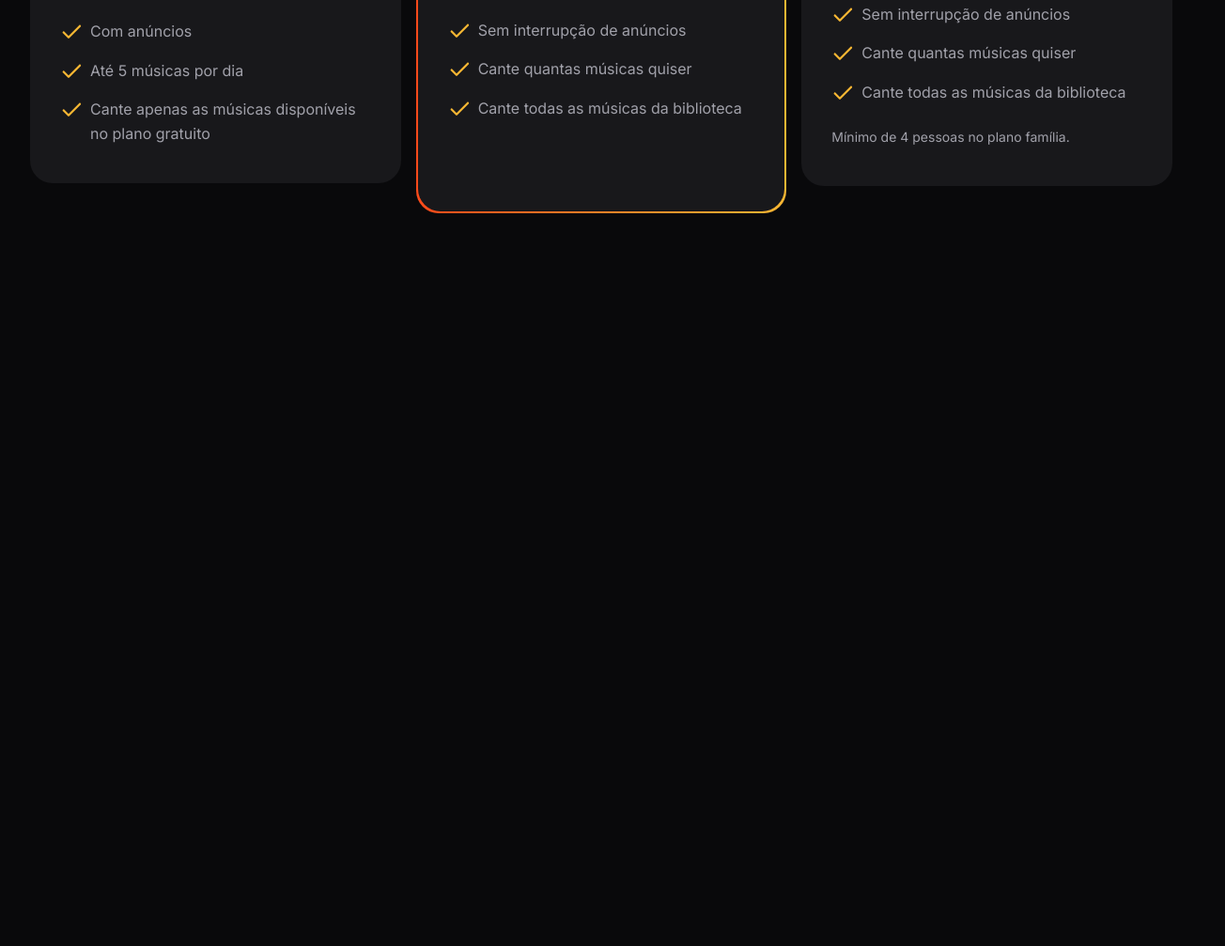
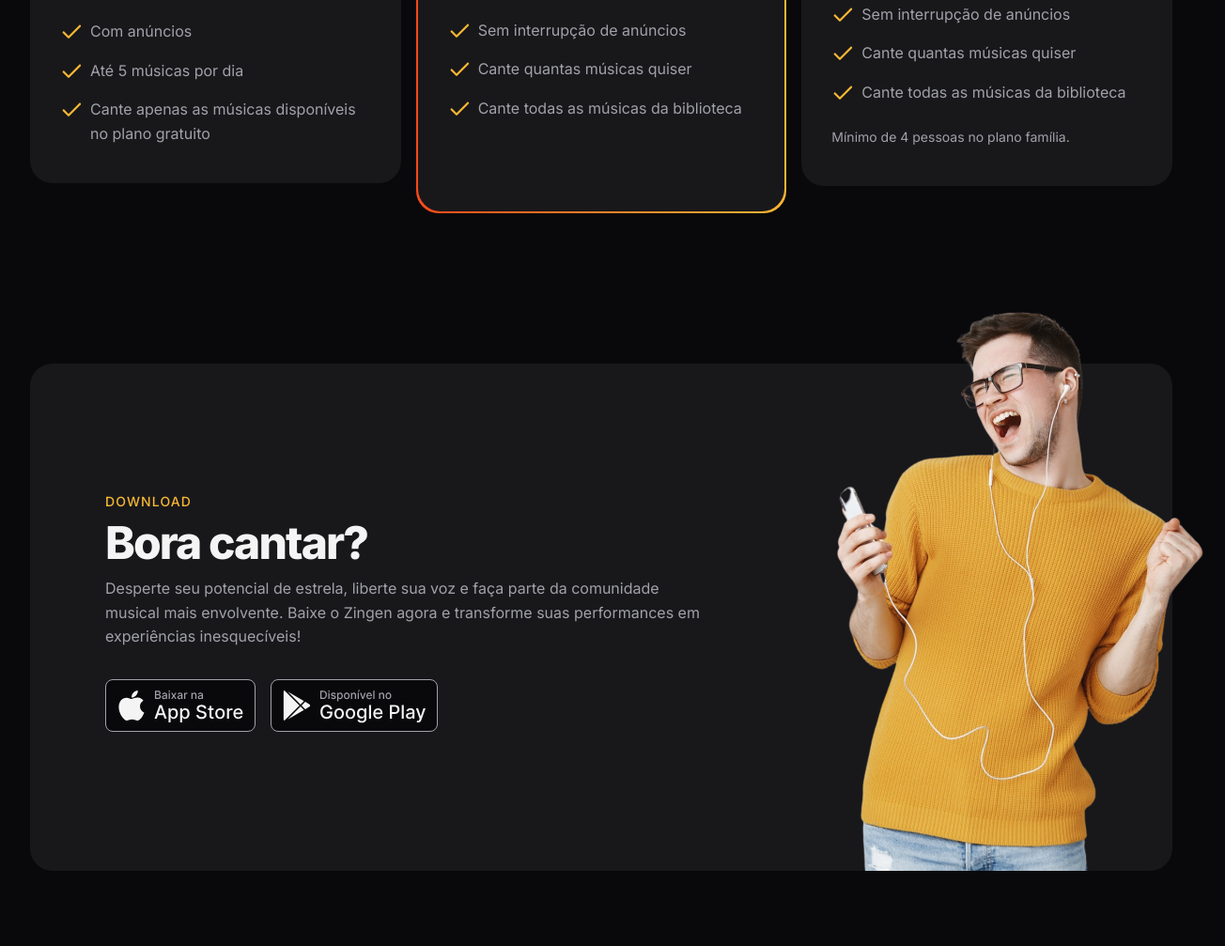
Before and after one commit to emanoelecr/Zingen, a plain HTML site: page index.html in a window 1280 px wide. Shown: the part 3231-4238 px from the top of the page at 94% size, 1304 px wide, since content can reach past the window. Before the commit the page ends 3538 px from the top, so only its background shows below. Drawn offline with Linux system fonts and the light colour scheme.

Commit message:
Seção download

```diff
--- a/index.html
+++ b/index.html
@@ -178,5 +178,28 @@
         </div>
       </div>
     </section>
+    <section id="download">
+      <div class="container py-xl">
+        <div class="card px-lg even-columns items-center">
+          <div>
+            <header>
+              <strong>download</strong>
+              <h2>Bora cantar?</h2>
+            </header>
+            <p>Desperte seu potencial de estrela, liberte sua voz e faça parte da comunidade musical mais envolvente. Baixe o Zingen agora e transforme suas performances em experiências inesquecíveis!</p>
+            <div class="buttons flex gap-1">
+              <a href="#">
+                <img src="./assets/icons/button-appstore.svg" alt="Botão de Download da Apple Store">
+              </a>
+              <a href="#">
+                <img src="./assets/icons/button-googleplay.svg" alt="Botão de Download da PlayStore">
+              </a>
+            </div>
+          </div>
+            <img src="./assets/rapaz-ouvindo-musica-com-fones-de-ouvido-e-cantando-no-aplicativo-de-karaoke-removebg 1.png" alt="" />
+          </div>
+        </div>
+      </div>
+    </section>
   </body>
 </html>
--- /dev/null
+++ b/styles/download.css
@@ -0,0 +1,32 @@
+#download {
+  .card {
+    padding: 3rem 1.5rem 15rem;
+    position: relative;
+    & > img {
+      width: 14.5rem;
+      position: absolute;
+      bottom: 0;
+      right: -3.5rem;
+    }
+  }
+
+  .buttons {
+    flex-wrap: wrap;
+    margin-top: 2rem;
+  }
+
+  @media (width >= 80em) {
+    .card {
+      padding: 8.75rem 5rem;
+
+      & > div:nth-child(1) {
+        max-width: 40rem;
+      }
+
+      & > img {
+        width: 29.125rem;
+      }
+    }
+  }
+
+}
--- a/styles/global.css
+++ b/styles/global.css
@@ -46,6 +46,7 @@ html {
   font-size: var(--fs-base);
   line-height: 1.6;
   color: var(--text-color-primary);
+  overflow-x: hidden;
 }
 
 body {
--- a/styles/index.css
+++ b/styles/index.css
@@ -9,3 +9,4 @@
 @import url(cards.css);
 @import url(features.css) (width >= 80rem);
 @import url(pricing.css);
+@import url(download.css);
```
Also changed, not shown: assets/icons/button-appstore.svg (added), assets/icons/button-googleplay.svg (added).
